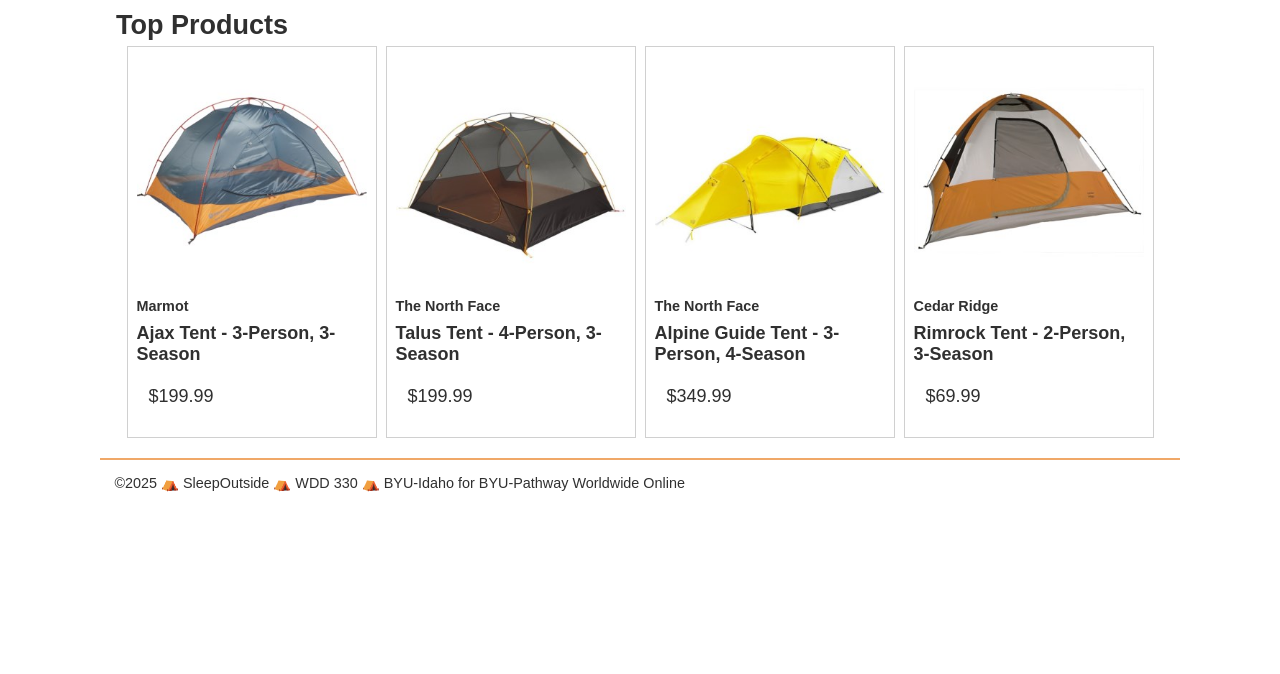
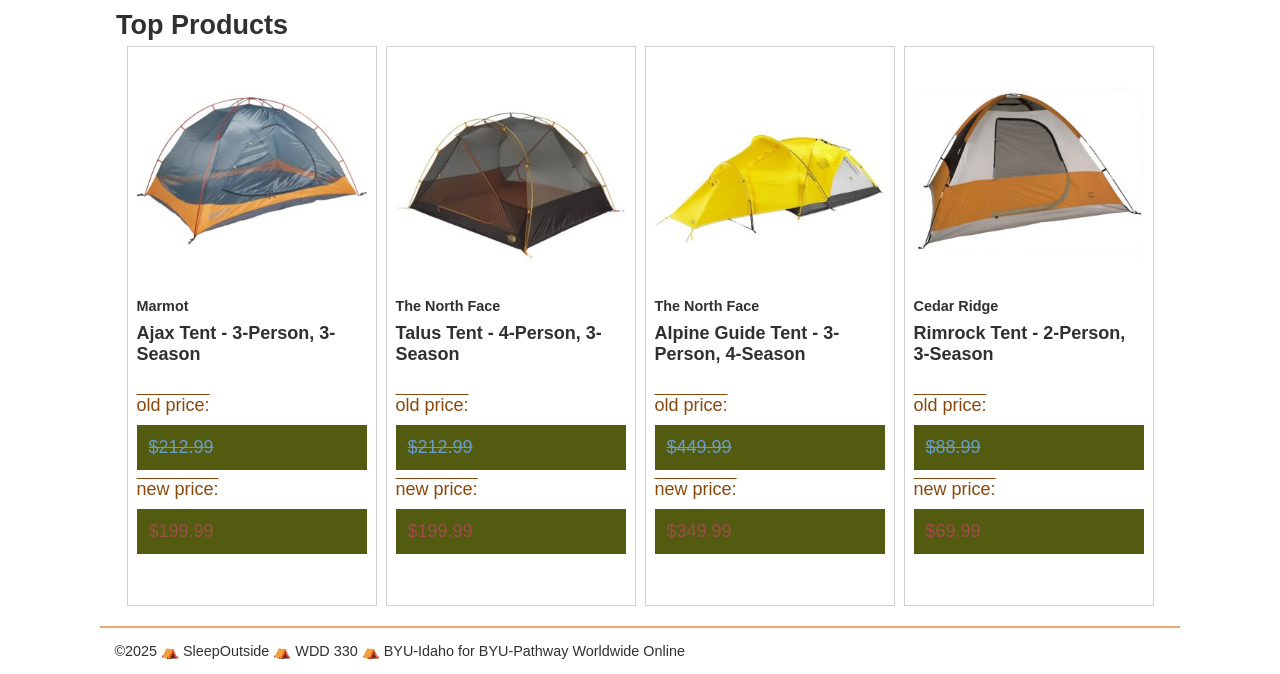
Before and after one commit to Moudoudou-noe/WDD-330, a website built with Vite: page src/index.html in a window 1280 px wide. Shown: the part 470-1144 px from the top of the page. Before the commit the page ends 976 px from the top, so only its background shows below. Built offline with nearby package versions, Linux system fonts and the light colour scheme.

Commit message:
new commit

```diff
--- a/src/css/style.css
+++ b/src/css/style.css
@@ -183,6 +183,26 @@
   margin: 0.5em 0;
 }
 
+.product-card__price{
+  display: inline;
+  color: aqua;
+}
+.ok{
+  display: block;
+}
+.one-price{
+  text-decoration:line-through;
+  color:#659dcb;
+  background-color: #525b0f;
+}
+.second-price{
+  color:rgb(160, 76, 76);
+  background-color: #525b0f;
+}
+span{
+  color:#8a470c;
+  text-decoration:overline;
+}
 .card__brand {
   font-size: var(--small-font);
 }
--- a/src/index.html
+++ b/src/index.html
@@ -60,7 +60,10 @@
               alt="Marmot Ajax tent" />
             <h3 class="card__brand">Marmot</h3>
             <h2 class="card__name">Ajax Tent - 3-Person, 3-Season</h2>
-            <p class="product-card__price">$199.99</p>
+            <p class="product-card__price">
+              <div><span>old price:</span><p class="one-price">$212.99</p></div>
+              <div><span>new price:</span><p class="second-price">$199.99</p></div>
+            </p>
           </a>
         </li>
         <li class="product-card">
@@ -70,7 +73,10 @@
               alt="Talus Tent - 4-Person, 3-Season" />
             <h3 class="card__brand">The North Face</h3>
             <h2 class="card__name">Talus Tent - 4-Person, 3-Season</h2>
-            <p class="product-card__price">$199.99</p>
+            <p class="product-card__price">
+              <div><span>old price:</span><p class="one-price">$212.99</p></div>
+              <div><span>new price:</span><p class="second-price">$199.99</p></div>
+            </p>
           </a>
         </li>
         <li class="product-card">
@@ -80,7 +86,10 @@
               alt="Alpine Guide Tent - 3-Person, 4-Season" />
             <h3 class="card__brand">The North Face</h3>
             <h2 class="card__name">Alpine Guide Tent - 3-Person, 4-Season</h2>
-            <p class="product-card__price">$349.99</p>
+            <p class="product-card__price">
+              <div><span>old price:</span><p class="one-price">$449.99</p></div>
+              <div><span>new price:</span><p class="second-price">$349.99</p></div>
+            </p>
           </a>
         </li>
         <li class="product-card">
@@ -89,7 +98,10 @@
               alt="Rimrock Tent - 2-Person, 3-Season" />
             <h3 class="card__brand">Cedar Ridge</h3>
             <h2 class="card__name">Rimrock Tent - 2-Person, 3-Season</h2>
-            <p class="product-card__price">$69.99</p>
+            <p class="product-card__price">
+              <div class="ok"><span>old price:</span><p class="one-price">$88.99</p></div>
+              <div class="ok"><span>new price:</span><p class="second-price">$69.99</p></div>
+            </p>
           </a>
         </li>
       </ul>
```
Also changed, not shown: src/product_pages/cedar-ridge-rimrock-2.html (+4 -1 lines), src/product_pages/marmot-ajax-3.html (+4 -1 lines), src/product_pages/northface-alpine-3.html (+4 -1 lines), src/product_pages/northface-talus-4.html (+4 -1 lines).
